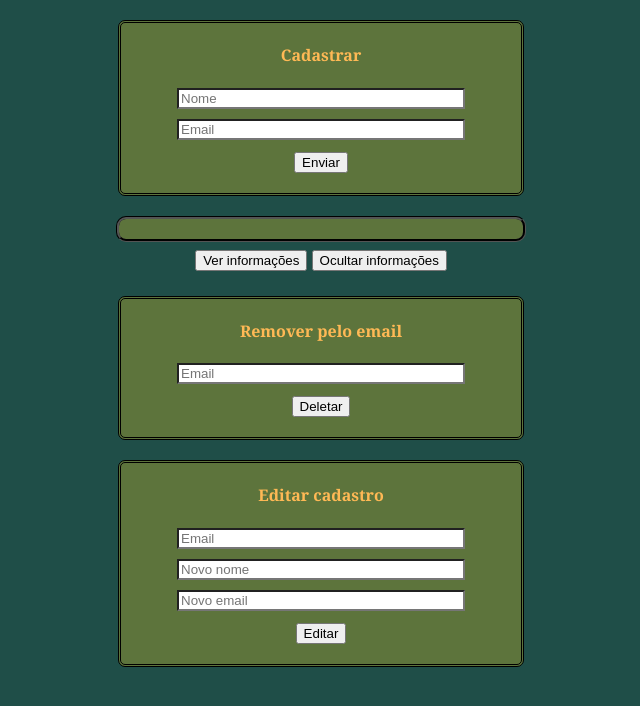
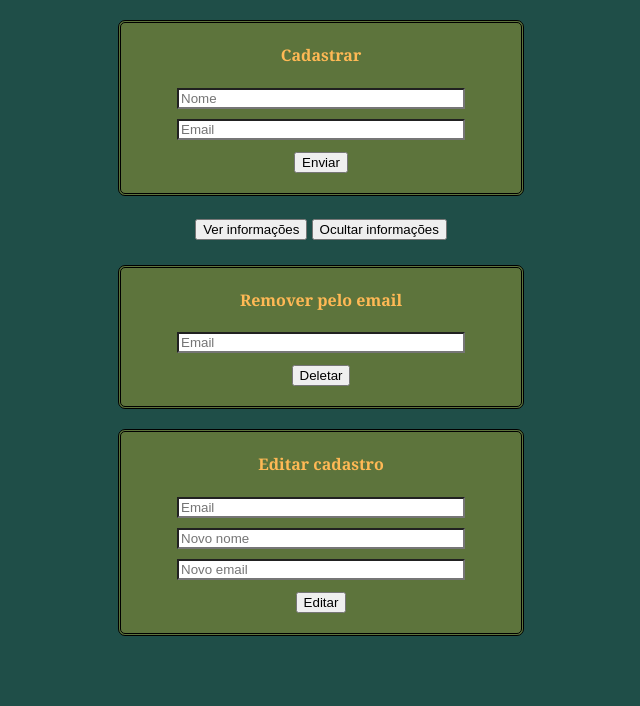
Before and after one commit to rodericussilva/simple-local-crud, a website: page index.html in a window 1280 px wide. Shown: the whole page, without its empty margins (319-959 px from the left). Drawn offline with Linux system fonts and the light colour scheme.

Commit message:
Update index.html
Add display none in div

```diff
--- a/index.html
+++ b/index.html
@@ -15,7 +15,7 @@
         <button type="button" onclick="saveData()">Enviar</button>
     </form>
 
-    <div id="displayData"></div>
+    <div id="displayData" style="display: none;"></div>
     <button class= "btn" type="button" onclick="showDatas()">Ver informações</button>
     <button class= "btn" type="button" onclick="hideDatas()">Ocultar informações</button>
 
```
